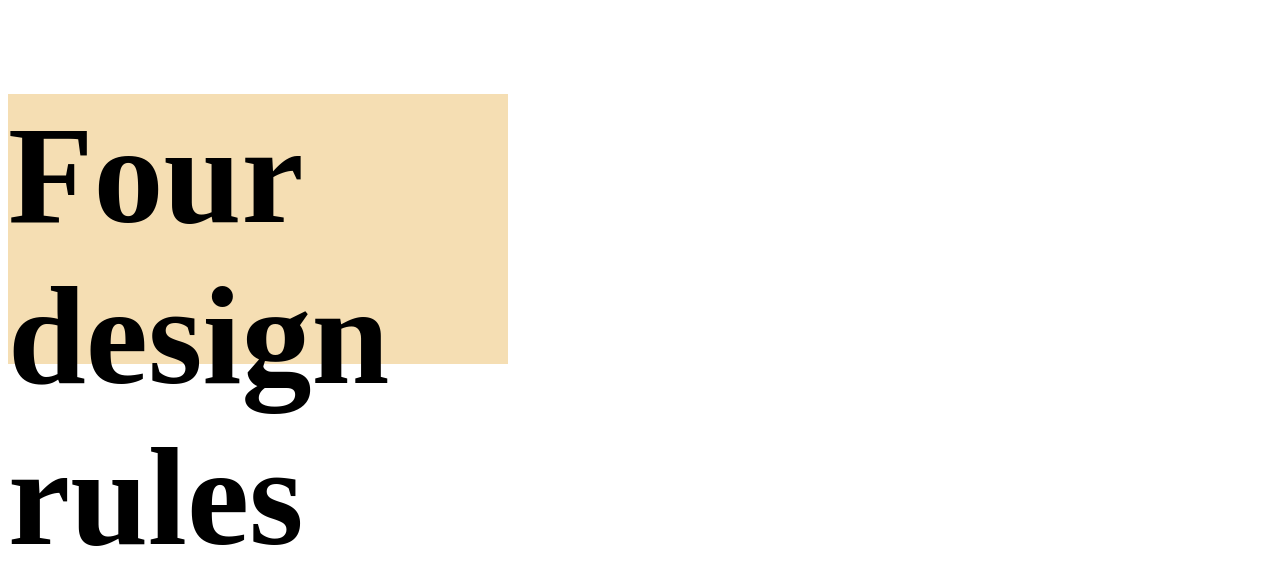
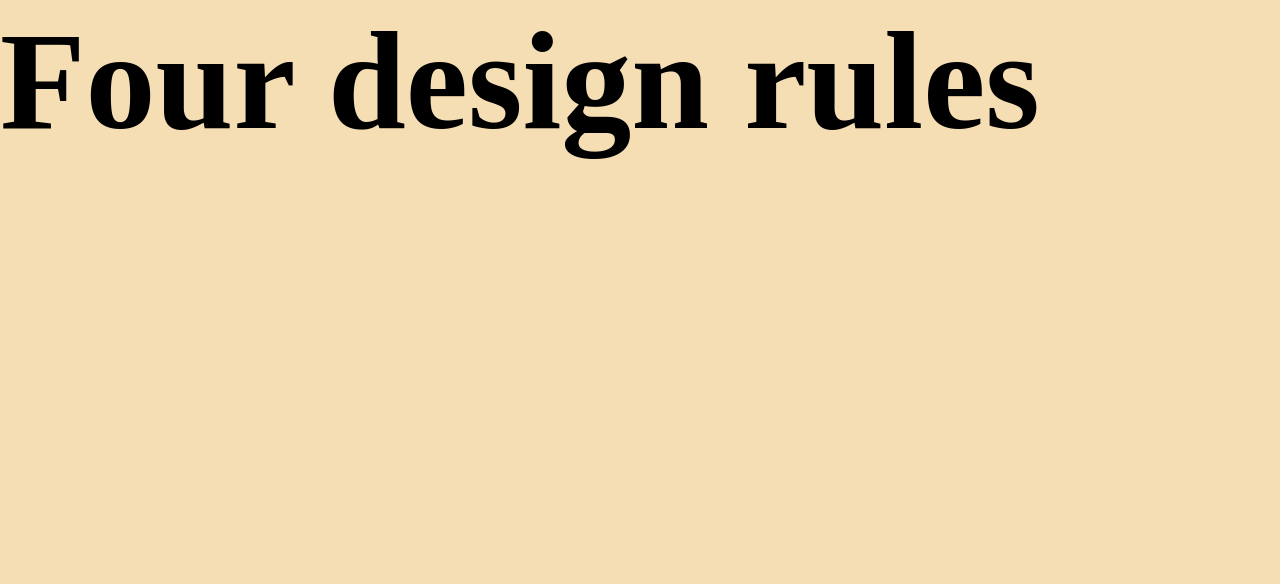
Before and after one commit to LunaticOmega-01/LandingPage, a plain HTML site: page index.html in a window 1280 px wide. Drawn offline with Linux system fonts and the light colour scheme.

Commit message:
ChangesOn16/01 (A)

```diff
--- a/style.css
+++ b/style.css
@@ -1,7 +1,11 @@
+body, h1{
+    margin:0;
+}
+
 header{
     background-color: wheat;
-    width:500px;
-    height:270px;
+    width:100%;
+    height:100vh;
 }
 
 h1{
```
